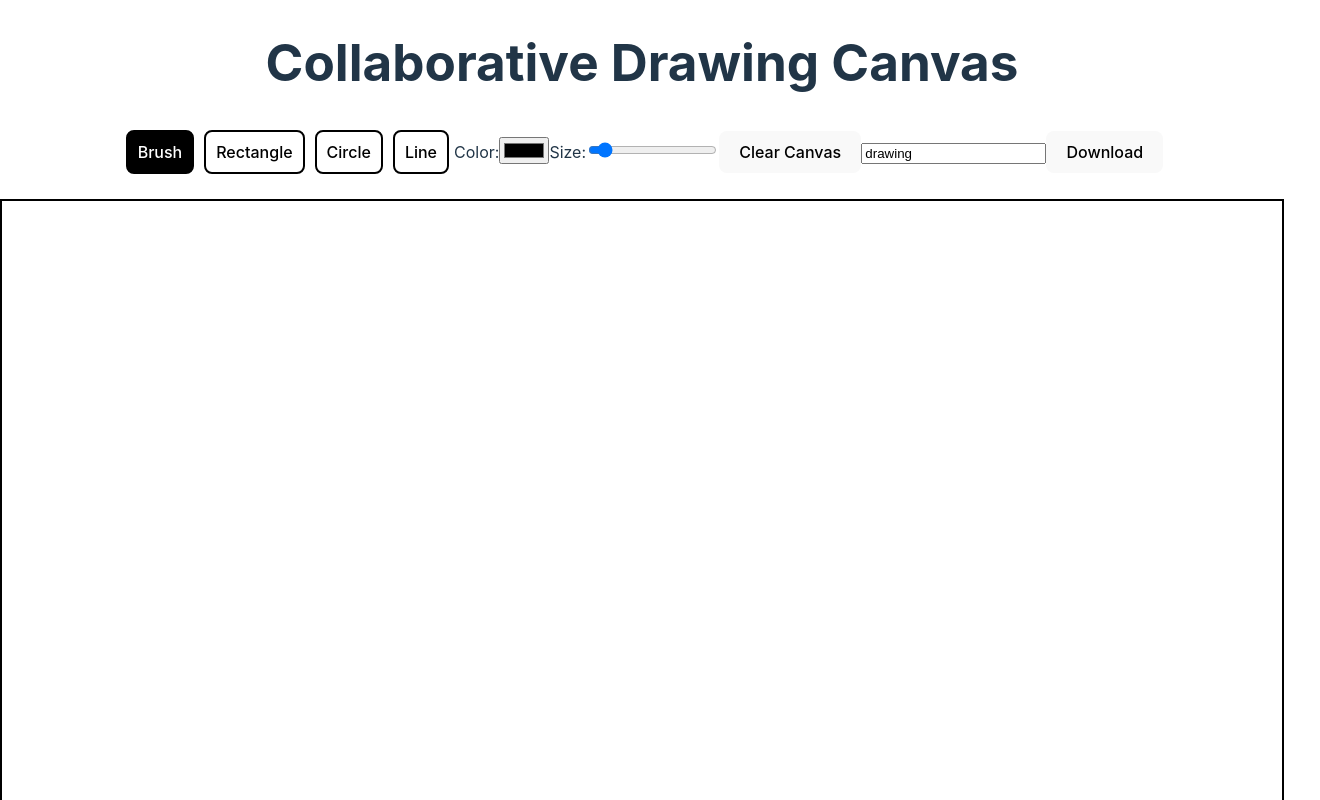
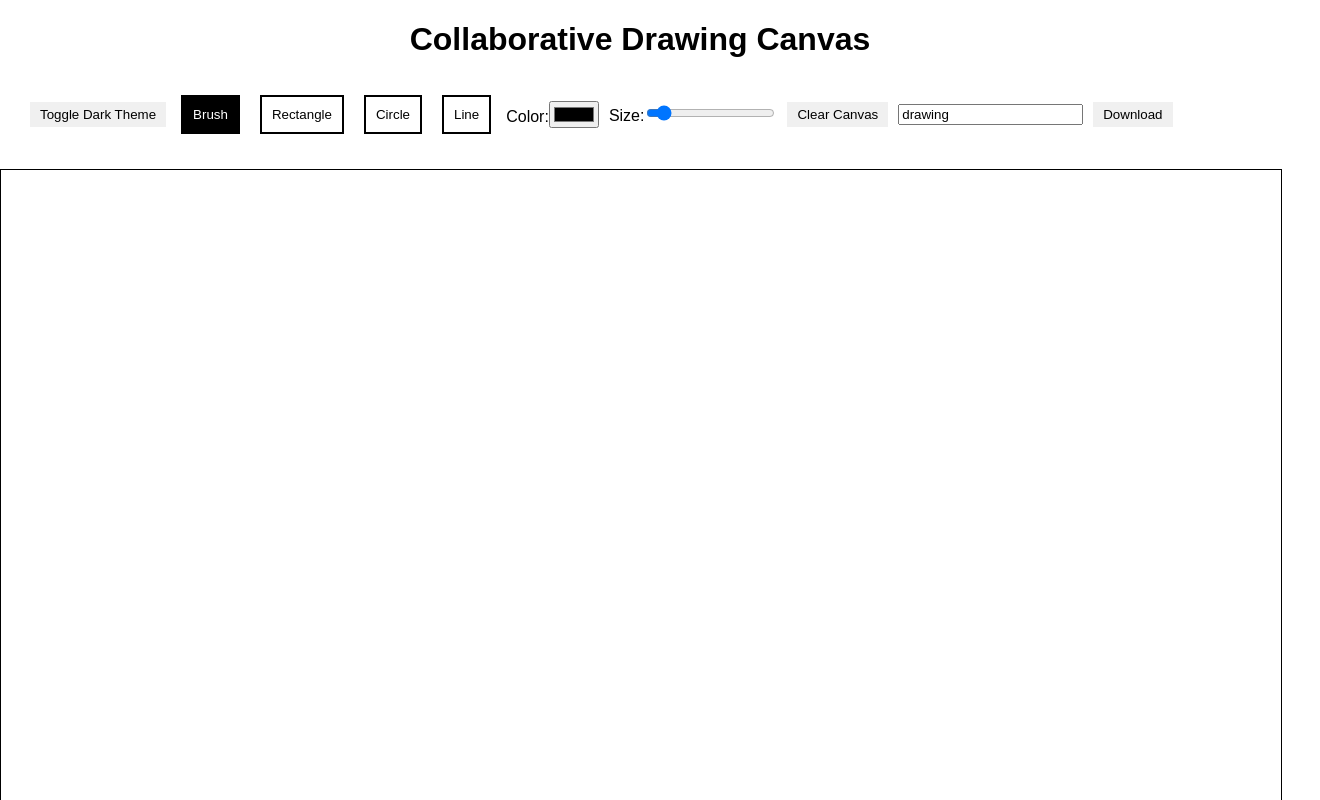
Before and after one commit to MSTC-DA-IICT/Hacktoberfest24-Drawing-Canvas-React, a React (Vite) app: page / in a window 1280 px wide. Shown: the top 800 px of the page, 1320 px wide, since content can reach past the window. Built offline with nearby package versions, Linux system fonts and the light colour scheme.

Commit message:
Added Theme Switching Functionality

```diff
--- a/package.json
+++ b/package.json
@@ -10,9 +10,11 @@
     "preview": "vite preview"
   },
   "dependencies": {
+    "@reduxjs/toolkit": "^2.2.7",
+    "jspdf": "^2.5.2",
     "react": "^18.3.1",
     "react-dom": "^18.3.1",
-    "jspdf": "^2.5.2"
+    "react-redux": "^9.1.2"
   },
   "devDependencies": {
     "@eslint/js": "^9.9.0",
--- a/src/App.css
+++ b/src/App.css
@@ -67,3 +67,73 @@ canvas {
   background-color: black;
   color: white;
 }
+
+
+
+/* General styles */
+html, body {
+    margin: 0;
+    padding: 0;
+    font-family: Arial, sans-serif;
+    height: 100%;
+}
+
+/* Light theme */
+.light-theme {
+    background-color: white;
+    color: black;
+}
+
+.light-theme canvas {
+    border: 1px solid black;
+}
+
+/* Dark theme */
+.dark-theme {
+    background-color: #121212;
+    color: white;
+}
+
+.dark-theme canvas {
+    border: 1px solid white;
+}
+
+/* Ensure the entire screen is styled properly in dark mode */
+.dark-theme html,
+.dark-theme body {
+    background-color: #121212;
+}
+
+/* Toolbar styles */
+.toolbar {
+    padding: 10px;
+    background-color: inherit;
+    color: inherit;
+    display: flex;
+    gap: 10px;
+    align-items: center;
+    width: 100%;
+}
+
+/* Button styles */
+button {
+    padding: 5px 10px;
+    border: none;
+    cursor: pointer;
+    background-color: #f0f0f0;
+    color: black;
+    transition: background-color 0.3s ease;
+}
+
+button:hover {
+    background-color: #e0e0e0;
+}
+
+.dark-theme button {
+    background-color: #333;
+    color: white;
+}
+
+.dark-theme button:hover {
+    background-color: #444;
+}
--- a/src/App.jsx
+++ b/src/App.jsx
@@ -1,28 +1,32 @@
-import React, { useRef, useState, useEffect } from 'react';
-import { jsPDF } from 'jspdf';
-import './App.css';
-
+import React, { useRef, useState, useEffect } from "react";
+import { jsPDF } from "jspdf";
+import "./App.css";
+import { useDispatch, useSelector } from "react-redux";
+import { toggleTheme } from "./utils/ThemeSlice";
 function App() {
   const canvasRef = useRef(null);
   const contextRef = useRef(null);
   const [isDrawing, setIsDrawing] = useState(false);
-    const [fileName, setFileName] = useState('drawing');
+  const [fileName, setFileName] = useState("drawing");
   const [isDropdownOpen, setIsDropdownOpen] = useState(false);
-    const [currentTool, setCurrentTool] = useState('brush');
+  const [currentTool, setCurrentTool] = useState("brush");
   const [startX, setStartX] = useState(0);
   const [startY, setStartY] = useState(0);
     const [canvasData, setCanvasData] = useState(null);
 
+        const isDarkTheme = useSelector((state) => state.theme.isDarkTheme);
+        const dispatch = useDispatch();
+
   // Unified state for tool properties (color, size)
   const [toolProperties, setToolProperties] = useState({
-        brush: { color: '#000000', size: 5 },
-        rectangle: { color: '#000000', size: 5 },
-        circle: { color: '#000000', size: 5 },
-        line: { color: '#000000', size: 5 }
+    brush: { color: "#000000", size: 5 },
+    rectangle: { color: "#000000", size: 5 },
+    circle: { color: "#000000", size: 5 },
+    line: { color: "#000000", size: 5 },
   });
 
   useEffect(() => {
-        const savedToolProperties = localStorage.getItem('toolProperties');
+    const savedToolProperties = localStorage.getItem("toolProperties");
     if (savedToolProperties) {
       setToolProperties(JSON.parse(savedToolProperties));
     }
@@ -33,18 +37,18 @@ function App() {
     canvas.style.width = `${window.innerWidth}px`;
     canvas.style.height = `${window.innerHeight}px`;
 
-        const context = canvas.getContext('2d');
+    const context = canvas.getContext("2d");
     context.scale(2, 2);
-        context.lineCap = 'round';
+    context.lineCap = "round";
     contextRef.current = context;
 
     loadCanvasData();
     loadFileName();
 
-        window.addEventListener('storage', syncCanvasAcrossTabs);
+    window.addEventListener("storage", syncCanvasAcrossTabs);
 
     return () => {
-            window.removeEventListener('storage', syncCanvasAcrossTabs);
+      window.removeEventListener("storage", syncCanvasAcrossTabs);
     };
   }, []);
 
@@ -62,7 +66,7 @@ function App() {
         ...prevProperties,
         [tool]: { ...prevProperties[tool], [property]: value },
       };
-            localStorage.setItem('toolProperties', JSON.stringify(newProperties));
+      localStorage.setItem("toolProperties", JSON.stringify(newProperties));
       return newProperties;
     });
   };
@@ -74,7 +78,7 @@ function App() {
     setIsDrawing(true);
 
     setCanvasData(canvasRef.current.toDataURL());
-        if (currentTool === 'brush') {
+    if (currentTool === "brush") {
       contextRef.current.beginPath();
       contextRef.current.moveTo(offsetX, offsetY);
     }
@@ -84,7 +88,7 @@ function App() {
     if (!isDrawing) return;
     const { offsetX, offsetY } = nativeEvent;
 
-        if (currentTool === 'brush') {
+    if (currentTool === "brush") {
       contextRef.current.lineTo(offsetX, offsetY);
       contextRef.current.stroke();
       return;
@@ -93,17 +97,28 @@ function App() {
     const image = new Image();
     image.src = canvasData;
     image.onload = () => {
-            contextRef.current.clearRect(0, 0, canvasRef.current.width, canvasRef.current.height);
-            contextRef.current.drawImage(image, 0, 0, canvasRef.current.width / 2, canvasRef.current.height / 2);
+      contextRef.current.clearRect(
+        0,
+        0,
+        canvasRef.current.width,
+        canvasRef.current.height
+      );
+      contextRef.current.drawImage(
+        image,
+        0,
+        0,
+        canvasRef.current.width / 2,
+        canvasRef.current.height / 2
+      );
 
       switch (currentTool) {
-                case 'rectangle':
+        case "rectangle":
           drawRectangle(startX, startY, offsetX, offsetY);
           break;
-                case 'circle':
+        case "circle":
           drawCircle(startX, startY, offsetX, offsetY);
           break;
-                case 'line':
+        case "line":
           drawLine(startX, startY, offsetX, offsetY);
           break;
         default:
@@ -115,7 +130,7 @@ function App() {
   const finishDrawing = () => {
     setIsDrawing(false);
     saveCanvasData();
-        if (currentTool === 'brush') {
+    if (currentTool === "brush") {
       contextRef.current.closePath();
     }
   };
@@ -146,14 +161,19 @@ function App() {
   };
 
   const clearCanvas = () => {
-        contextRef.current.clearRect(0, 0, canvasRef.current.width, canvasRef.current.height);
+    contextRef.current.clearRect(
+      0,
+      0,
+      canvasRef.current.width,
+      canvasRef.current.height
+    );
     saveCanvasData();
   };
 
   const exportCanvasAsImage = (format) => {
     const canvas = canvasRef.current;
     const image = canvas.toDataURL(`image/${format}`);
-        const anchor = document.createElement('a');
+    const anchor = document.createElement("a");
     anchor.href = image;
     anchor.download = `${fileName}.${format}`;
     anchor.click();
@@ -163,21 +183,21 @@ function App() {
   const downloadPDF = () => {
     const canvas = canvasRef.current;
     const pdf = new jsPDF({
-            orientation: 'landscape',
-            unit: 'px',
+      orientation: "landscape",
+      unit: "px",
       format: [canvas.width, canvas.height],
       putOnlyUsedFonts: true,
       floatPrecision: 16,
     });
 
-        const imgData = canvas.toDataURL('image/jpeg');
-        pdf.addImage(imgData, 'JPEG', 0, 0, canvas.width, canvas.height);
+    const imgData = canvas.toDataURL("image/jpeg");
+    pdf.addImage(imgData, "JPEG", 0, 0, canvas.width, canvas.height);
     pdf.save(`${fileName}.pdf`);
     setIsDropdownOpen(false);
   };
 
   const handleDownload = (format) => {
-        if (format === 'pdf') {
+    if (format === "pdf") {
       downloadPDF();
     } else {
       exportCanvasAsImage(format);
@@ -187,12 +207,12 @@ function App() {
   const saveCanvasData = () => {
     const canvas = canvasRef.current;
     const canvasData = canvas.toDataURL();
-        localStorage.setItem('savedCanvas', canvasData);
-        localStorage.setItem('canvasUpdateTime', Date.now());
+    localStorage.setItem("savedCanvas", canvasData);
+    localStorage.setItem("canvasUpdateTime", Date.now());
   };
 
   const loadCanvasData = () => {
-        const savedCanvas = localStorage.getItem('savedCanvas');
+    const savedCanvas = localStorage.getItem("savedCanvas");
     if (savedCanvas) {
       const canvas = canvasRef.current;
       const context = contextRef.current;
@@ -206,47 +226,54 @@ function App() {
   };
 
   const saveFileName = (newFileName) => {
-        localStorage.setItem('fileName', newFileName);
+    localStorage.setItem("fileName", newFileName);
   };
 
   const loadFileName = () => {
-        const savedFileName = localStorage.getItem('fileName');
+    const savedFileName = localStorage.getItem("fileName");
     if (savedFileName) {
       setFileName(savedFileName);
     }
   };
 
   const syncCanvasAcrossTabs = (event) => {
-        if (event.key === 'savedCanvas') {
+    if (event.key === "savedCanvas") {
       loadCanvasData();
     }
   };
 
   return (
-        <div className="App">
+    <div className={`App ${isDarkTheme ? "dark-theme" : "light-theme"}`}>
       <h1>Collaborative Drawing Canvas</h1>
       <div className="toolbar">
+        <button onClick={() => dispatch(toggleTheme())}>
+          Toggle {isDarkTheme ? "Light" : "Dark"} Theme
+        </button>
         <button
-                    className={`tool-button ${currentTool === 'brush' ? 'selected' : ''}`}
-                    onClick={() => setCurrentTool('brush')}
+          className={`tool-button ${currentTool === "brush" ? "selected" : ""}`}
+          onClick={() => setCurrentTool("brush")}
         >
           Brush
         </button>
         <button
-                    className={`tool-button ${currentTool === 'rectangle' ? 'selected' : ''}`}
-                    onClick={() => setCurrentTool('rectangle')}
+          className={`tool-button ${
+            currentTool === "rectangle" ? "selected" : ""
+          }`}
+          onClick={() => setCurrentTool("rectangle")}
         >
           Rectangle
         </button>
         <button
-                    className={`tool-button ${currentTool === 'circle' ? 'selected' : ''}`}
-                    onClick={() => setCurrentTool('circle')}
+          className={`tool-button ${
+            currentTool === "circle" ? "selected" : ""
+          }`}
+          onClick={() => setCurrentTool("circle")}
         >
           Circle
         </button>
         <button
-                    className={`tool-button ${currentTool === 'line' ? 'selected' : ''}`}
-                    onClick={() => setCurrentTool('line')}
+          className={`tool-button ${currentTool === "line" ? "selected" : ""}`}
+          onClick={() => setCurrentTool("line")}
         >
           Line
         </button>
@@ -256,7 +283,9 @@ function App() {
           <input
             type="color"
             value={toolProperties[currentTool].color}
-                        onChange={(e) => updateToolProperties(currentTool, 'color', e.target.value)}
+            onChange={(e) =>
+              updateToolProperties(currentTool, "color", e.target.value)
+            }
           />
         </label>
         <label>
@@ -266,7 +295,9 @@ function App() {
             min="1"
             max="50"
             value={toolProperties[currentTool].size}
-                        onChange={(e) => updateToolProperties(currentTool, 'size', e.target.value)}
+            onChange={(e) =>
+              updateToolProperties(currentTool, "size", e.target.value)
+            }
           />
         </label>
         <button onClick={clearCanvas}>Clear Canvas</button>
@@ -280,12 +311,14 @@ function App() {
           }}
         />
         <div className="dropdown">
-                    <button onClick={() => setIsDropdownOpen(!isDropdownOpen)}>Download</button>
+          <button onClick={() => setIsDropdownOpen(!isDropdownOpen)}>
+            Download
+          </button>
           {isDropdownOpen && (
             <ul className="dropdown-menu">
-                            <li onClick={() => handleDownload('png')}>Download PNG</li>
-                            <li onClick={() => handleDownload('jpeg')}>Download JPEG</li>
-                            <li onClick={() => handleDownload('pdf')}>Download PDF</li>
+              <li onClick={() => handleDownload("png")}>Download PNG</li>
+              <li onClick={() => handleDownload("jpeg")}>Download JPEG</li>
+              <li onClick={() => handleDownload("pdf")}>Download PDF</li>
             </ul>
           )}
         </div>
--- a/src/main.jsx
+++ b/src/main.jsx
@@ -1,10 +1,17 @@
-import { StrictMode } from 'react'
-import { createRoot } from 'react-dom/client'
-import App from './App.jsx'
-import './index.css'
+import { StrictMode } from "react";
+import { createRoot } from "react-dom/client";
+import App from "./App.jsx";
+import { Provider } from "react-redux";
+import store from "./utils/store.js"; // Assuming your store is in a separate file
 
-createRoot(document.getElementById('root')).render(
-  <StrictMode>
-    <App />
-  </StrictMode>,
-)
+
+const rootElement = document.getElementById("root");
+const root = createRoot(rootElement);
+
+root.render(
+  <Provider store={store}>
+    <StrictMode>
+      <App />
+    </StrictMode>
+  </Provider>
+);
--- /dev/null
+++ b/src/utils/store.js
@@ -0,0 +1,11 @@
+// src/redux/store.js
+import { configureStore } from '@reduxjs/toolkit';
+import themeReducer from './themeSlice';
+
+const store = configureStore({
+    reducer: {
+        theme: themeReducer,
+    },
+});
+
+export default store;
--- /dev/null
+++ b/src/utils/themeSlice.js
@@ -0,0 +1,17 @@
+// src/redux/themeSlice.js
+import { createSlice } from '@reduxjs/toolkit';
+
+const themeSlice = createSlice({
+    name: 'theme',
+    initialState: {
+        isDarkTheme: false,
+    },
+    reducers: {
+        toggleTheme: (state) => {
+            state.isDarkTheme = !state.isDarkTheme;
+        },
+    },
+});
+
+export const { toggleTheme } = themeSlice.actions;
+export default themeSlice.reducer;
```
Also changed, not shown: 2 other files (tests, documents, lock files or other folders). Lines whose indentation alone changed are shown as unchanged.
